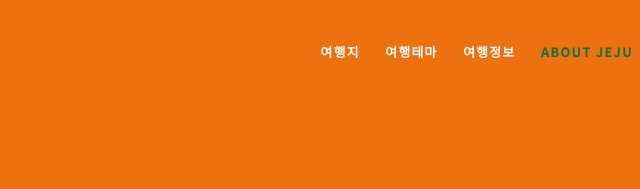
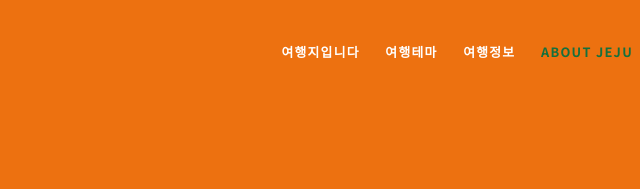
Before and after one commit to sookkiong/JEJU-information, a website: page article.html in a window 1280 px wide. Shown: the top 189 px of the page, 583-1223 px from the left. Drawn offline with Linux system fonts and the light colour scheme.

Commit message:
메뉴 이름 변경

```diff
--- a/article.html
+++ b/article.html
@@ -17,7 +17,7 @@
 
     <nav>
         <ul class="gnb clearfix">
-            <li><a href="attr.html">여행지</a></li>
+            <li><a href="attr.html">여행지입니다</a></li>
             <li><a href="theme.html">여행테마</a></li>
             <li><a href="info.html">여행정보</a>
                 <ul class="submenu">
```
